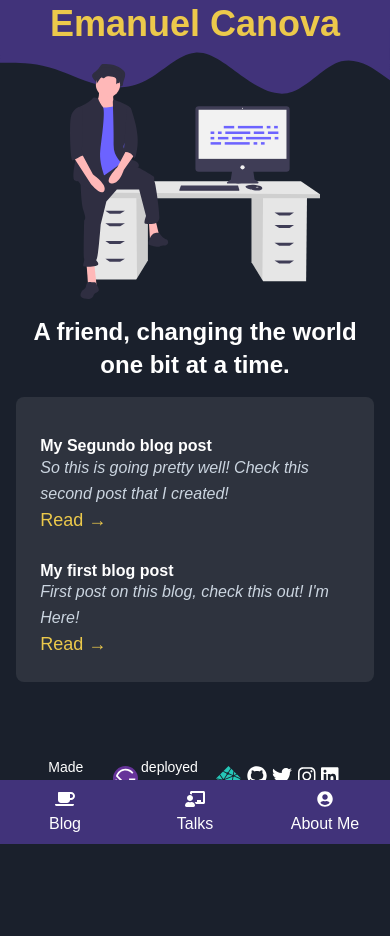
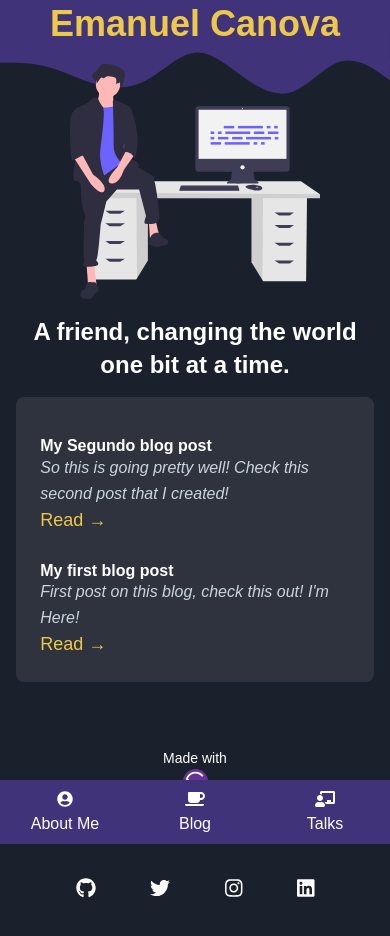
Before and after one commit to Canopix/canopix-blog, a Gatsby site: page / in a window 390 px wide. Shown: the top 936 px of the page. Built offline with nearby package versions, Linux system fonts and the light colour scheme; Gatsby itself is replaced by a stand-in of ours; some packages are replaced by stand-ins of ours.

Commit message:
Some fixes

```diff
--- a/src/components/Footer.js
+++ b/src/components/Footer.js
@@ -30,9 +30,9 @@ const links = [
 
 const Footer = () => {
   return (
-    <div className="flex flex-row space-between mt-16 px-8 bg-gray-900 Nunito-400 text-white md:-mt-8">
-      <div className="Nunito-200 text-sm flex flex-col justify-center h-16 w-8/12 md:w-9/12">
-        <div className="flex flex-row items-center">
+    <div className="flex flex-col md:flex-row  space-between mt-16 px-8 bg-gray-900 Nunito-400 text-white md:-mt-8">
+      <div className="Nunito-200 text-sm flex flex-col justify-center h-16 my-4 w-full md:w-9/12">
+        <div className="flex flex-col md:flex-row items-center">
           <p className="m-0">Made with </p>
           <a href="https://www.gatsbyjs.org/" target="_blank">
             <img
@@ -49,7 +49,7 @@ const Footer = () => {
           </a>
         </div>
       </div>
-      <div className="flex flex-row justify-around items-center h-16 w-4/12 md:w-3/12">
+      <div className="flex flex-row justify-around items-center h-16 w-full my-4 md:w-3/12">
         {links.map(link => (
           <a target="_blank" href={link.link}>
             <FontAwesomeIcon
--- a/src/components/MobileFooter.js
+++ b/src/components/MobileFooter.js
@@ -4,6 +4,11 @@ import { FontAwesomeIcon } from "@fortawesome/react-fontawesome"
 import { faHome, faCoffee, faUserCircle, faPhone, faChalkboardTeacher } from "@fortawesome/free-solid-svg-icons"
 
 const Links = [
+  {
+    title: "About Me",
+    icon: faUserCircle,
+    link:"/about-me"
+  },
   {
     title: "Blog",
     icon: faCoffee,
@@ -13,11 +18,6 @@ const Links = [
     title: "Talks",
     icon: faChalkboardTeacher,
     link:"/talks"
-  },
-  {
-    title: "About Me",
-    icon: faUserCircle,
-    link:"/about-me"
   },
 ]
 
--- a/src/components/header.js
+++ b/src/components/header.js
@@ -3,6 +3,10 @@ import PropTypes from "prop-types"
 import React from "react"
 
 const subLinks = [
+  {
+    name: "About Me",
+    url: "/about-me",
+  },
   {
     name: "Blog",
     url: "/",
@@ -10,10 +14,6 @@ const subLinks = [
   {
     name: "Talks",
     url: "/talks",
-  },
-  {
-    name: "About Me",
-    url: "/about-me",
   },
 ]
 
```
